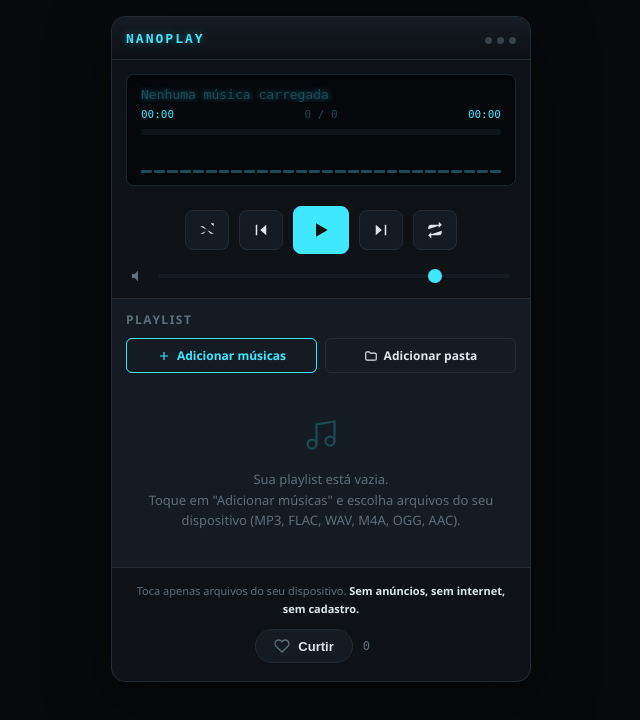
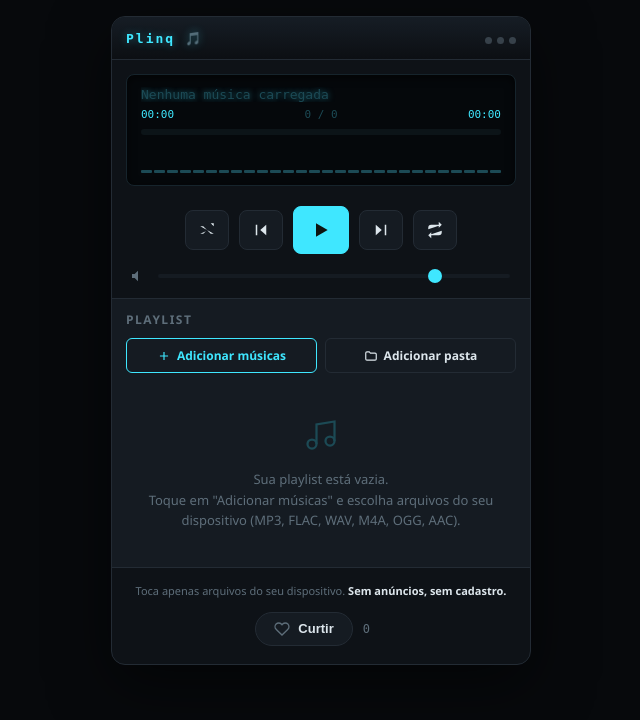
Before and after one commit to hdjlucas-maker/plinq-music-player, a plain HTML site: page index.html in a window 1280 px wide. Shown: the whole page, without its empty margins (319-959 px from the left). Drawn offline with Linux system fonts and the light colour scheme; no server answers.

Commit message:
Update index.html

```diff
--- a/index.html
+++ b/index.html
@@ -3,14 +3,14 @@
 <head>
 <meta charset="UTF-8">
 <meta name="viewport" content="width=device-width, initial-scale=1.0">
-<title>NanoPlay — Player de Música</title>
+<title>Plinq 🎵 — Player de Música</title>
 <link rel="stylesheet" href="style.css">
 </head>
 <body>
 
 <div class="app">
   <div class="titlebar">
-    <span class="logo">NANOPLAY</span>
+    <span class="logo">Plinq 🎵</span>
     <span class="dots"><span></span><span></span><span></span></span>
   </div>
 
@@ -78,7 +78,7 @@
 
   <div class="footer-section">
     <div class="footer-note">
-      Toca apenas arquivos do seu dispositivo. <strong>Sem anúncios, sem internet, sem cadastro.</strong>
+      Toca apenas arquivos do seu dispositivo. <strong>Sem anúncios, sem cadastro.</strong>
     </div>
     <div class="like-row">
       <button class="like-btn" id="like-btn" aria-pressed="false">
```
